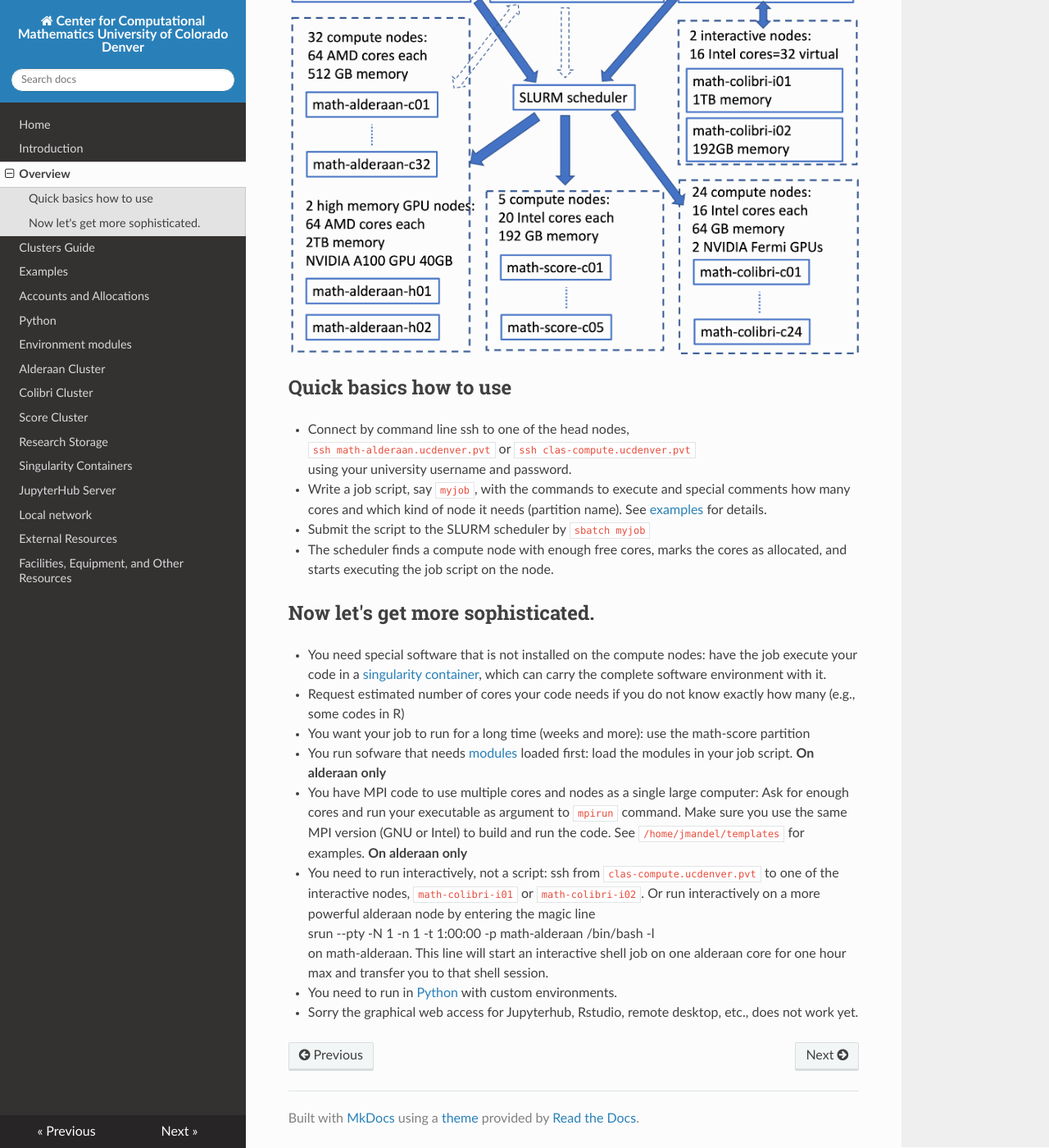
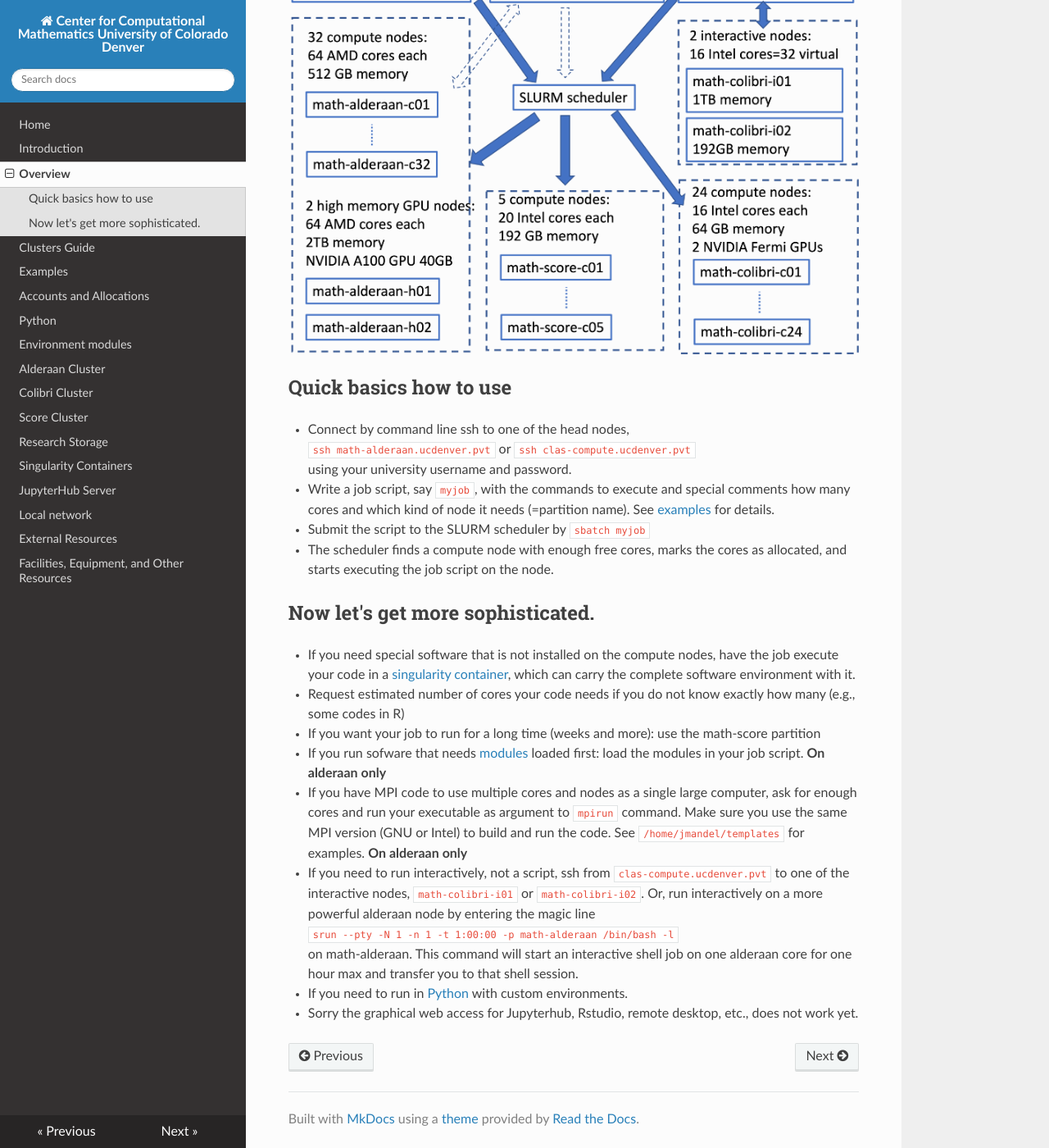
Before and after one commit to ccmucdenver/ccm-docs, an MkDocs documentation site: the page built from docs/overview.md, in a window 1280 px wide and 1400 px high, scrolled down 248 px. Shown: the whole window at 82% size. Built offline with MkDocs 1.6.1, drawn with Linux system fonts in a browser that asks for light colours; nearby versions of some CDN libraries.

Commit message:
overview

```diff
--- a/docs/overview.md
+++ b/docs/overview.md
@@ -7,7 +7,7 @@
 using your university username and password.
 
 * Write a job script, say `myjob`, with the commands to execute and special
- comments how many cores and which kind of node it needs (partition name). See
+ comments how many cores and which kind of node it needs (=partition name). See
   [examples](../examples) for details.
 
 * Submit the script to the SLURM scheduler by `sbatch myjob`
@@ -16,26 +16,26 @@ using your university username and password.
 
 ## Now let's get more sophisticated.
 
-* You need special software that is not installed on the compute nodes: have the job execute your code in a [singularity container](../singularity), which can carry the complete software environment with it.
+* If you need special software that is not installed on the compute nodes, have the job execute your code in a [singularity container](../singularity), which can carry the complete software environment with it.
 
 * Request estimated number of cores your code needs if you do not know exactly how many (e.g., some codes in R)
 
-* You want your job to run for a long time (weeks and more): use the math-score partition
+* If you want your job to run for a long time (weeks and more): use the math-score partition
 
-* You run sofware that needs [modules](../modules) loaded first: load the modules in your job script. **On alderaan only**
+* If you run sofware that needs [modules](../modules) loaded first: load the modules in your job script. **On alderaan only**
 
-* You have MPI code to use multiple cores and nodes as a single large computer: Ask
+* If you have MPI code to use multiple cores and nodes as a single large computer, ask
  for enough cores and run your executable as argument to `mpirun` command. Make
  sure you use the same MPI version (GNU or Intel) to build and run the code.
  See `/home/jmandel/templates` for examples. **On alderaan only**
 
-* You need to run interactively, not a script: ssh from `clas-compute.ucdenver.pvt`
-to one of the interactive nodes, `math-colibri-i01` or `math-colibri-i02`. Or run
+* If you need to run interactively, not a script, ssh from `clas-compute.ucdenver.pvt`
+to one of the interactive nodes, `math-colibri-i01` or `math-colibri-i02`. Or, run
 interactively on a more powerful alderaan node by entering the magic line
-    srun --pty -N 1 -n 1 -t 1:00:00 -p math-alderaan /bin/bash -l
-on math-alderaan. This line will start an interactive shell job on one alderaan
+    `srun --pty -N 1 -n 1 -t 1:00:00 -p math-alderaan /bin/bash -l`
+on math-alderaan. This command will start an interactive shell job on one alderaan
 core for one hour max and transfer you to that shell session.
 
-* You need to run in [Python](../python) with custom environments.
+* If you need to run in [Python](../python) with custom environments.
 
 * Sorry the graphical web access for Jupyterhub, Rstudio, remote desktop, etc., does not work yet.
```
